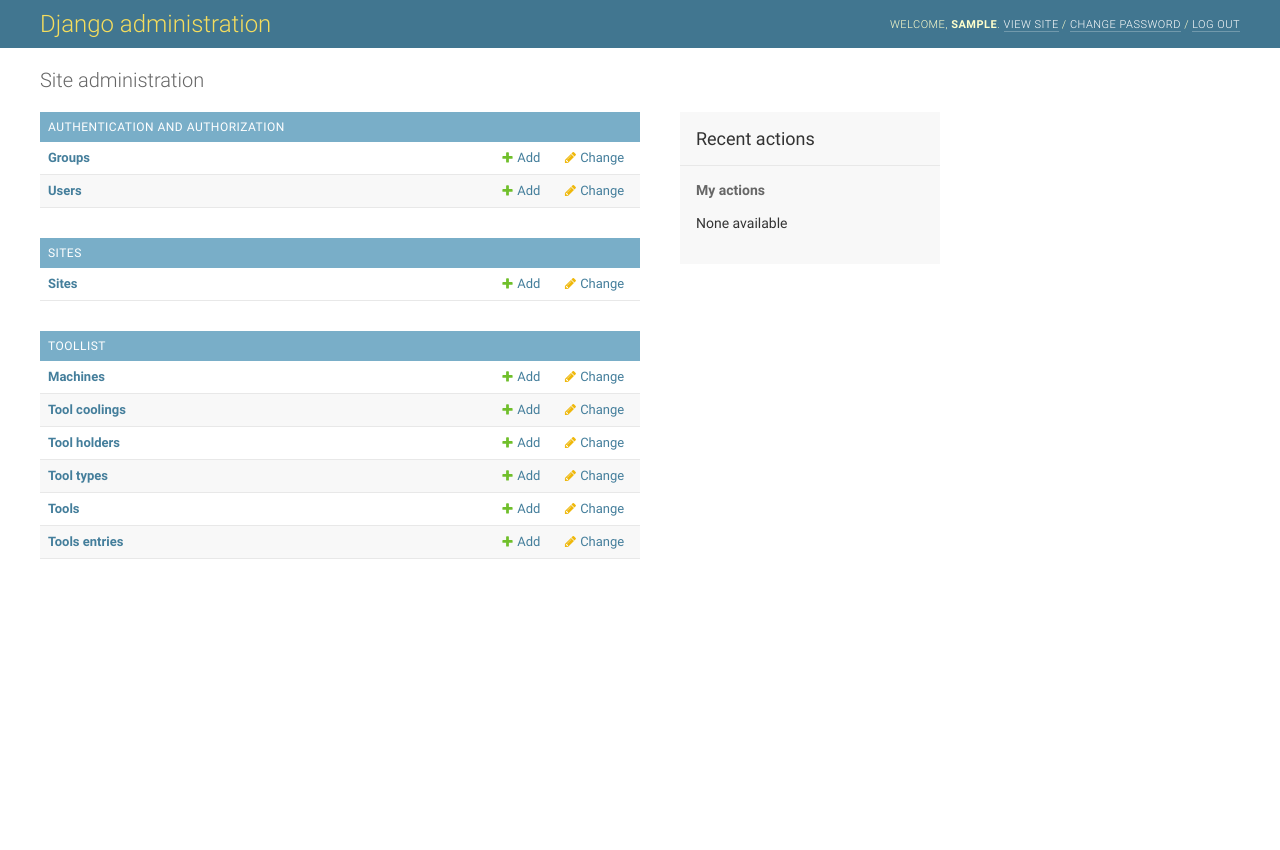
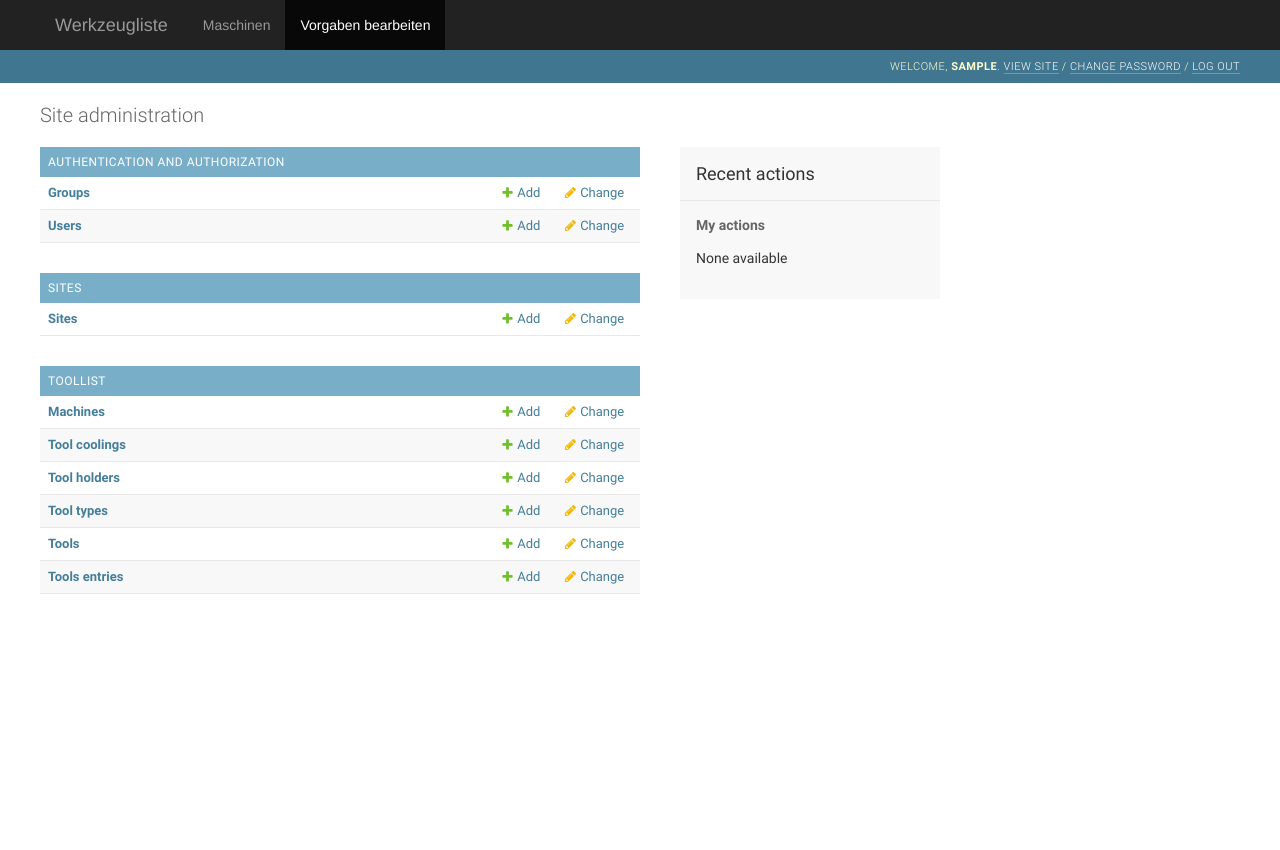
Before and after one commit to fotcorn/toollist, a Django app: page /admin/ in a window 1280 px wide. Before the commit the page ends 559 px from the top, so only its background shows below. Run offline with Django 3.2, Linux system fonts and the light colour scheme; the visitor is signed in with stand-in values (Sample User, id 1); data comes from the database, SQL or seed files in the repository; data that the repository does not hold is empty.

Commit message:
use boostrap topbar in django admin

```diff
--- /dev/null
+++ b/toollist/context_processors.py
@@ -0,0 +1,6 @@
+
+
+def is_admin(request):
+    if request.path.startswith('/admin/'):
+        return {'navigation_admin': True}
+    return {}
--- /dev/null
+++ b/toollist/static/css/style.css
@@ -0,0 +1,74 @@
+body {
+	padding-top: 50px;
+}
+
+/* no hover effect on brand */
+.navbar-inverse .navbar-brand:hover {
+	color: #999999;
+}
+
+/* django admin styling */
+#branding .navbar {
+    background-color: #222222;
+    left: 0;
+    position: fixed;
+    right: 0;
+    top: 0;
+    font-family: "Helvetica Neue",Helvetica,Arial,sans-serif;
+}
+#branding .container {
+    margin-left: auto;
+    margin-right: auto;
+}
+#branding .navbar-brand {
+	float: left;
+	color: #999999;
+    font-size: 18px;
+    line-height: 20px;
+    padding: 15px;
+
+    margin-left: -15px;
+    margin-right: 5px;
+}
+#branding nav-collapse {
+	float: left;
+}
+#branding ul {
+	margin: 0;
+}
+#branding li {
+	float: left;
+	list-style: none;
+	padding: 0;
+}
+#branding li.active a {
+    background-color: #080808;
+    color: #ffffff;
+}
+#branding a {
+	display: block;
+    line-height: 20px;
+    padding: 15px;
+    font-size: 14px;
+}
+#branding a:link, #header a:visited {
+	color: #999999;
+}
+#branding a:hover {
+	color: #ffffff;
+	text-decoration: none;
+}
+@media (min-width: 768px) {
+  .container {
+    max-width: 728px;
+  }
+}
+@media (min-width: 992px) {
+  .container {
+    max-width: 940px;
+  }
+@media (min-width: 1200px) {
+  .container {
+    max-width: 1170px;
+  }
+}
--- /dev/null
+++ b/toollist/templates/admin/base_site.html
@@ -0,0 +1,14 @@
+{% extends "admin/base.html" %}
+{% load i18n %}
+
+{% block title %}{{ title }} | {% trans 'Django site admin' %}{% endblock %}
+
+{% block extrastyle %}
+<link rel="stylesheet" href="{{ STATIC_URL }}css/style.css">
+{% endblock %}
+
+{% block branding %}
+{% include "navigation.html" %}
+{% endblock %}
+
+{% block nav-global %}{% endblock %}
--- a/toollist/templates/edit.html
+++ b/toollist/templates/edit.html
@@ -7,15 +7,9 @@
 {% endblock %}
 
 {% block content %}
-
-{% include "navigation.html" %}
-
-<div class="container">
 <form method="post" action="">
     {% csrf_token %}
     {{ form.as_ul }}
     <input type="submit" value="Speichern">
 </form>
-</div>
-
 {% endblock %}
--- a/toollist/templates/list.html
+++ b/toollist/templates/list.html
@@ -3,10 +3,6 @@
 {% block title %}Werkzeigliste {{ maschine.name }}{% endblock %}
 
 {% block content %}
-
-{% include "navigation.html" %}
-
-<div class="container">
 <h1>Werkzeugliste {{ maschine.name }}</h1>
 <a href="/admin/toollist/toolentry/add/?machine={{ machine.pk }}">Werkzeug hinzufügen</a>
 <table cellspacing="0">
@@ -35,5 +31,4 @@
 </tr>
 {% endfor %}
 </table>
-</div>
 {% endblock %}
--- a/toollist/templates/navigation.html
+++ b/toollist/templates/navigation.html
@@ -7,7 +7,8 @@
             <li{% if view == "home" %} class="active"{% endif %}>
                 <a href="{% url "home" %}">Maschinen</a>
             </li>
-            <li{% if "/admin/" in request.path %} class="active"{% endif %}>
+
+            <li{% if navigation_admin %} class="active"{% endif %}>
                 <a href="/admin/">Vorgaben bearbeiten</a>
             </li>
         </ul>
```
Also changed, not shown: toollist/settings.py (+17 -1 lines), toollist/templates/base.html (+10 -1 lines), toollist/templates/home.html (+4 -6 lines), toollist/migrations/0003_auto__del_field_tool_tool_type__add_field_tool_type__del_field_toolent.py (added).
